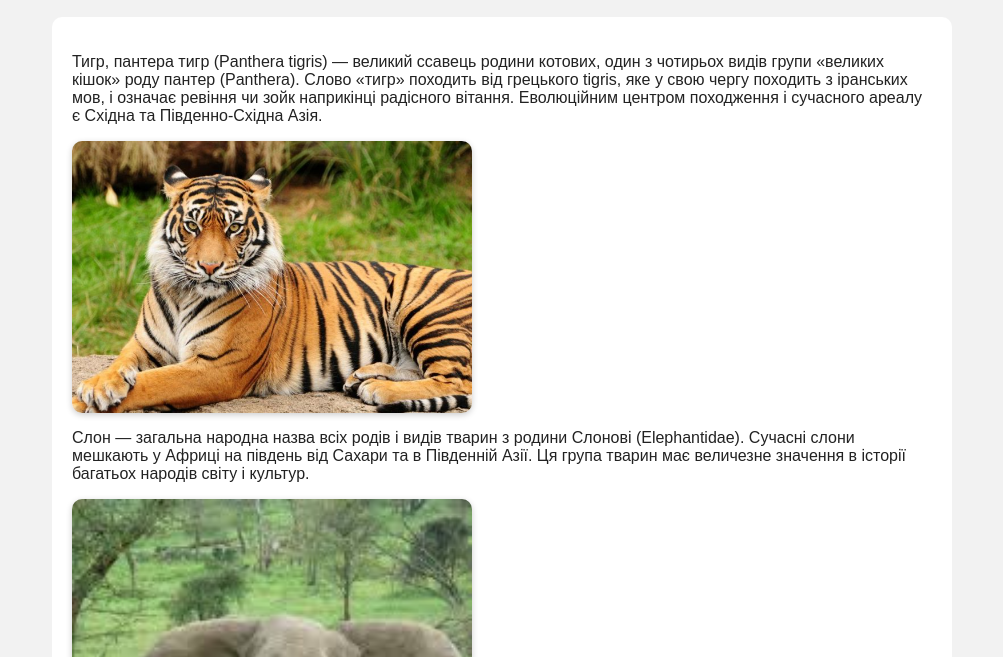
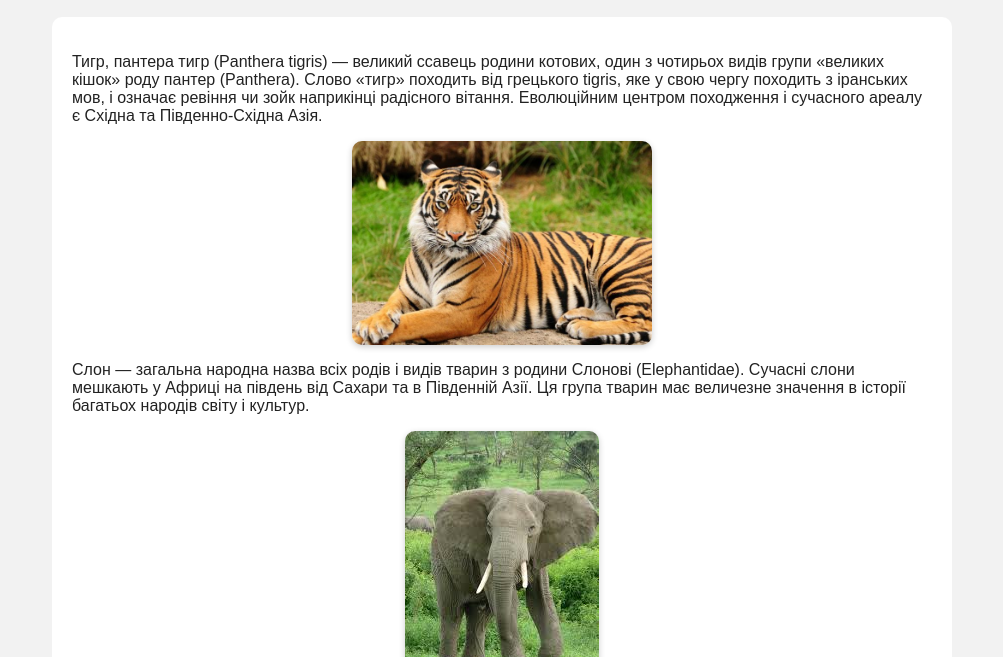
Before and after one commit to flicka1ci-sketch/my-site, a plain HTML site: page index.html in a window 1280 px wide. Shown: the part 143-800 px from the top of the page, without its empty margins (138-1141 px from the left). Drawn offline with Linux system fonts and the light colour scheme.

Commit message:
Refactor styles for animal images and layout
Updated image size properties and adjusted margins.

```diff
--- a/style.css
+++ b/style.css
@@ -20,13 +20,14 @@ body {
 /* Картинки адаптивного размера */
 .animal-img {
   display: block;
-  width: 100%;       /* занимает всю ширину контейнера */
-  max-width: 400px;  /* максимальная ширина */
-  height: auto;      /* автоматическая высота, сохраняет пропорции */
-  margin: 15px 0;
+  width: auto;           /* ширина зависит от max-width */
+  max-width: 300px;      /* ограничение ширины */
+  height: auto;          /* сохраняем пропорции */
+  margin: 15px auto;     /* по центру, сверху и снизу */
   border-radius: 10px;
   box-shadow: 0 2px 6px rgba(0,0,0,0.2);
 }
+
 
 /* Кнопка */
 button {
```
